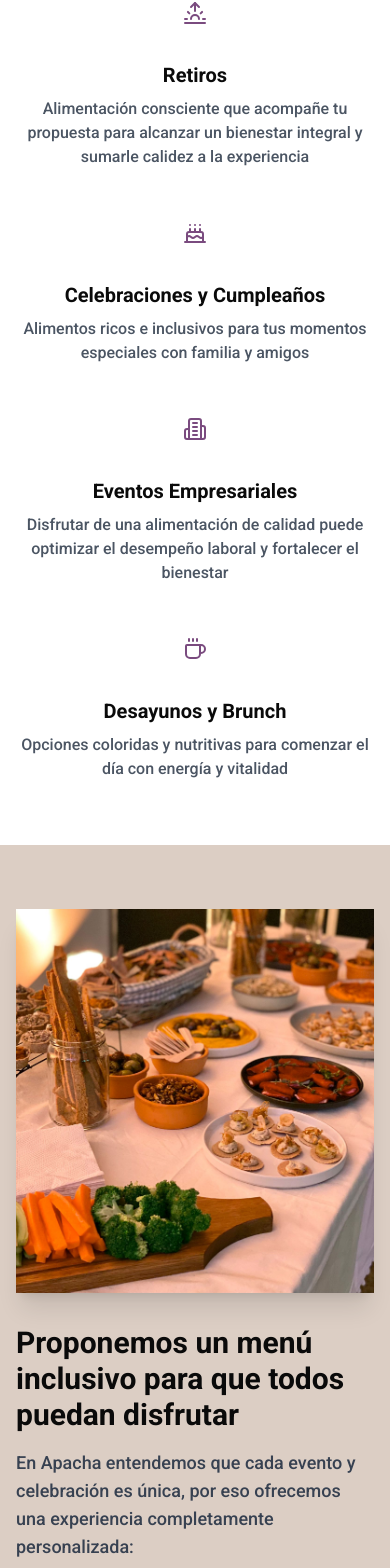
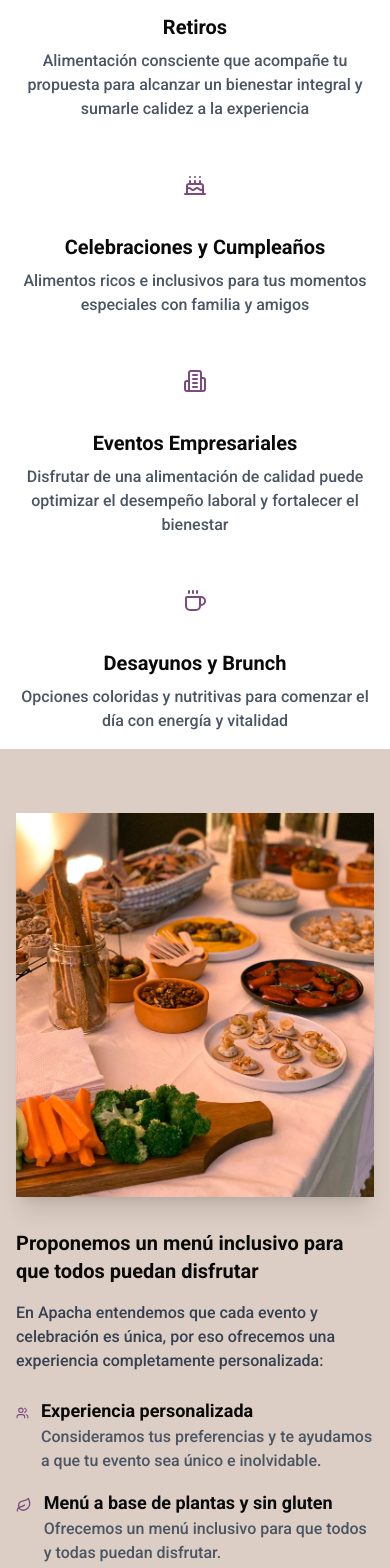
Before and after one commit to SF-Prog/apacha-store, a Next.js app: page /eventos in a window 390 px wide. Shown: the part 427-1995 px from the top of the page. Built offline with nearby package versions, Linux system fonts and the light colour scheme; no server answers.

Commit message:
ui fixes

```diff
--- a/app/components/sections/events-landing/events-landing.tsx
+++ b/app/components/sections/events-landing/events-landing.tsx
@@ -54,7 +54,7 @@ const features = [
 export function EventsLanding() {
   return (
     <div className="bg-bone-500">
-      <section className="py-16 bg-white">
+      <section className="py-4 md:py-16 bg-white">
         <div className="max-w-7xl mx-auto px-4 sm:px-6 lg:px-8">
           <div className="grid grid-cols-1 md:grid-cols-2 lg:grid-cols-4 gap-8">
             {features.map((feature, index) => (
@@ -102,8 +102,8 @@ export function EventsLanding() {
               transition={{ duration: 0.6 }}
               viewport={{ once: true }}
             >
-              <h3 className="text-3xl md:text-4xl font-bold text-apacha-brown mb-4">Proponemos un menú inclusivo para que todos puedan disfrutar</h3>
-              <p className="text-lg text-gray-700 mb-6">
+              <h3 className="text-xl md:text-4xl font-bold text-apacha-brown mb-4">Proponemos un menú inclusivo para que todos puedan disfrutar</h3>
+              <p className="text-m md:text-lg text-gray-700 mb-6">
                 En Apacha entendemos que cada evento y celebración es única, por eso ofrecemos una experiencia completamente personalizada:
               </p>
               <ul className="space-y-4">
@@ -111,21 +111,21 @@ export function EventsLanding() {
                   <Users className="h-6 w-6 text-apacha_purple-100 mr-3 mt-1" />
                   <div>
                     <h3 className="font-semibold text-lg">Experiencia personalizada</h3>
-                    <p className="text-gray-600">Consideramos tus preferencias y te ayudamos a que tu evento sea único e inolvidable.</p>
+                    <p className="text-gray-600 text-m">Consideramos tus preferencias y te ayudamos a que tu evento sea único e inolvidable.</p>
                   </div>
                 </li>
                 <li className="flex items-start">
                   <Leaf className="h-6 w-6 text-apacha_purple-100 mr-3 mt-1" />
                   <div>
                     <h3 className="font-semibold text-lg">Menú a base de plantas y sin gluten</h3>
-                    <p className="text-gray-600">Ofrecemos un menú inclusivo para que todos y todas puedan disfrutar.</p>
+                    <p className="text-gray-600 text-m">Ofrecemos un menú inclusivo para que todos y todas puedan disfrutar.</p>
                   </div>
                 </li>
                 <li className="flex items-start">
-                  <Clock className="h-6 w-6 text-apacha_purple-100 mr-3 mt-1" />
+                  <Clock className="h-12 w-12 text-apacha_purple-100 mr-3 mt-1" />
                   <div>
                     <h3 className="font-semibold text-lg">Flexibilidad total</h3>
-                    <p className="text-gray-600">Nos aseguramos de que la mesa quede armada acompañando la estética del evento y que los invitados puedan disfrutar de la experiencia con todos sus sentidos.</p>
+                    <p className="text-gray-600 text-m">Nos aseguramos de que la mesa quede armada acompañando la estética del evento y que los invitados puedan disfrutar de la experiencia con todos sus sentidos.</p>
                   </div>
                 </li>
               </ul>
@@ -143,8 +143,8 @@ export function EventsLanding() {
             viewport={{ once: true }}
             className="max-w-3xl mx-auto"
           >
-            <h2 className="text-3xl md:text-4xl font-bold mb-6">¿Listo para una experiencia gastronómica única?</h2>
-            <p className="text-xl mb-8">
+            <h2 className="text-xl text-3xl md:text-4xl font-bold mb-6">¿Listo para una experiencia gastronómica única?</h2>
+            <p className="text-s md:text-xl mb-8">
               Nuestro equipo está esperando para crear un plan alimenticio que se adapte perfectamente a tus necesidades y preferencias.
             </p>
             <motion.div
```
